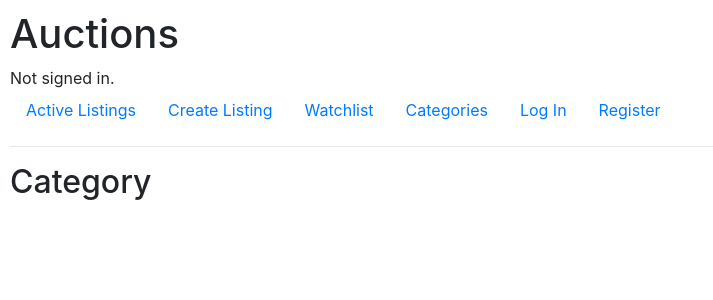
After one commit to zeyuanzhao/cs50w, a Django app: page /category/Home in a window 1280 px wide. The commit adds this page. Shown: the top 300 px of the page, without its empty margins (0-713 px from the left). Run offline with Django 3.2, Linux system fonts and the light colour scheme; data that the repository does not hold is empty; parts of the project's set-up code (start-up, migrations or seed data) failed here and were passed over; some libraries are stand-ins or nearby versions.

Commit message:
categories

```diff
--- a/project2/auctions/templates/auctions/categories.html
+++ b/project2/auctions/templates/auctions/categories.html
@@ -3,5 +3,9 @@
 {% block body %}
     <h2>Categories</h2>
 
-    TODO
+    <ul>
+        {% for category in categories %}
+            <a href="{% url "category" category %}"><li>{{ category }}</li></a>
+        {% endfor %}
+    </ul>
 {% endblock %}
--- /dev/null
+++ b/project2/auctions/templates/auctions/category.html
@@ -0,0 +1,11 @@
+{% extends "auctions/layout.html" %}
+
+{% block body %}
+    <h2>Category</h2>
+
+    <ul>
+        {% for listing in listings %}
+            <a href="{% url "listing" listing.id %}"><li>{{ listing.title }}</li></a>
+        {% endfor %}
+    </ul>
+{% endblock %}
--- a/project2/auctions/urls.py
+++ b/project2/auctions/urls.py
@@ -11,6 +11,7 @@ urlpatterns = [
     path("watchlist", views.watchlist, name="watchlist"),
     path("watchlist/add/<str:id>", views.watchlist_add, name="watchlistadd"),
     path("categories", views.categories, name="categories"),
+    path("category/<str:c>", views.category, name="category"),
     path("listing/<str:id>", views.listing, name="listing"),
     path("listing/<str:id>/bid", views.bid, name="bid"),
     path("listing/<str:id>/comment", views.comment, name="comment")
--- a/project2/auctions/views.py
+++ b/project2/auctions/views.py
@@ -125,10 +125,25 @@ def watchlist_add(request, id):
         return redirect("/listing/" + id)
 
 def categories(request):
-    if request.method == "POST":
-        pass
-    else:
-        return render(request, "auctions/categories.html")
+    categories_list = Listing.CATEGORIES
+    categories_list_2 = []
+    for i in range(len(categories_list)):
+        categories_list_2.append(categories_list[i][0])
+    return render(request, "auctions/categories.html", {
+        "categories": categories_list_2
+    })
+
+def category(request, c):
+    categories_list = Listing.CATEGORIES
+    categories_list_2 = []
+    for i in range(len(categories_list)):
+        categories_list_2.append(categories_list[i][0])
+    if c not in categories_list_2:
+        return redirect("/categories")
+    listings = Listing.objects.filter(category=c)
+    return render(request, "auctions/category.html", {
+        "listings": listings
+    })
 
 class CreateComment(ModelForm):
     class Meta():
```
